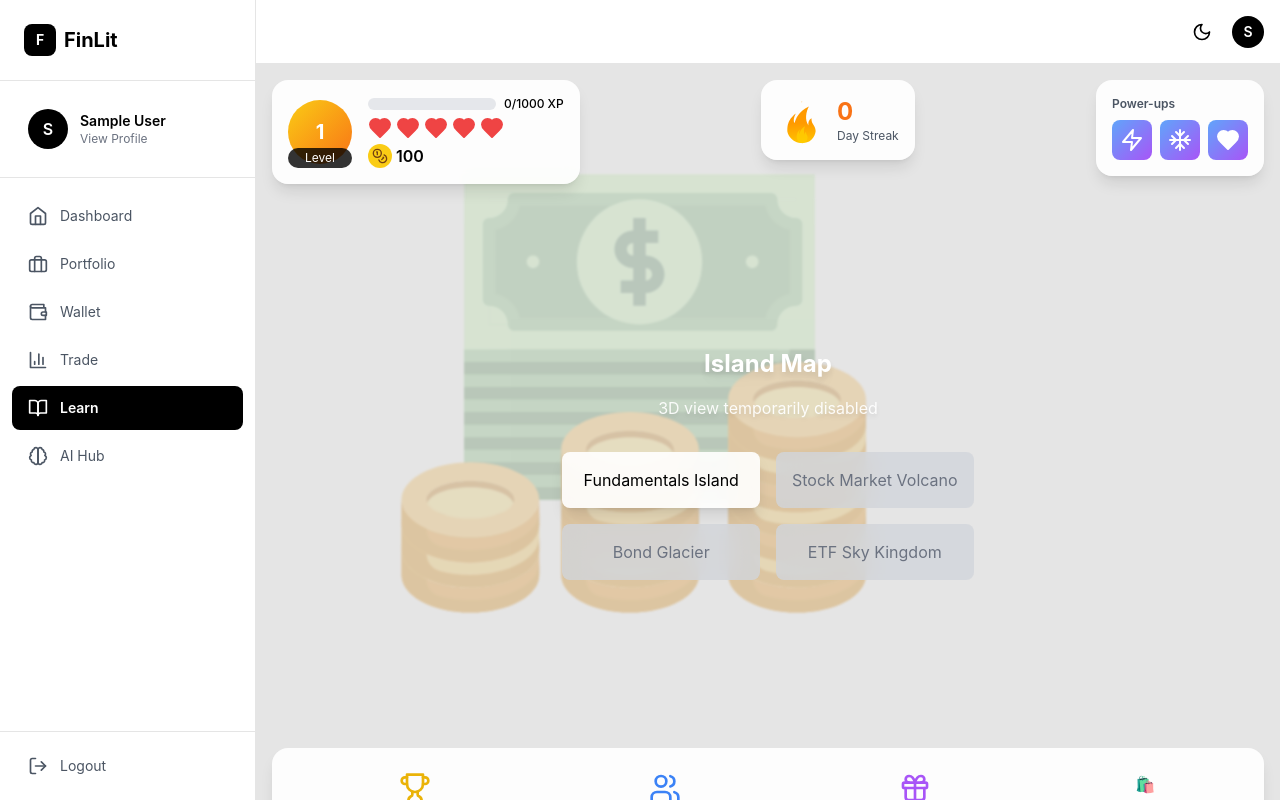
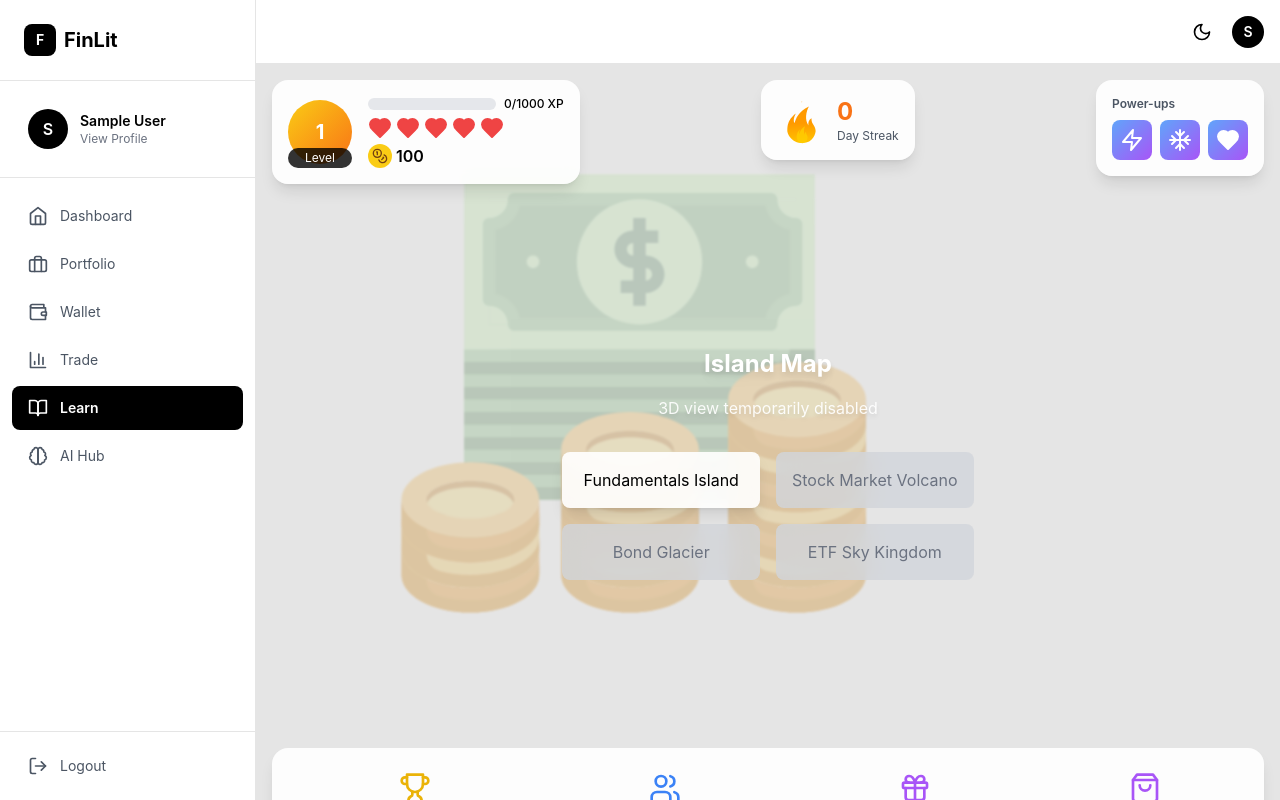
Before and after one commit to actionproject-madhav/NSAhack, a React (Vite) app in the folder frontend/: page /#/learn in a window 1280 px wide. Built offline with nearby package versions, Linux system fonts and the light colour scheme; no server answers; sample sign-in values are in the browser's storage; a web font is replaced by a local one.

Commit message:
asset file missing

```diff
--- a/frontend/src/pages/EducationHub.tsx
+++ b/frontend/src/pages/EducationHub.tsx
@@ -17,7 +17,7 @@ import ProgressTracker from '../components/education/ProgressTracker'
 import { AchievementPopup } from '../components/education/AchievementSystem'
 import useGameSound from '../hooks/useGameSound'
 import useXPSystem from '../hooks/useXPSystem'
-import { Heart, Coins, Trophy, Users, Gift, Snowflake, Zap } from 'lucide-react'
+import { Heart, Coins, Trophy, Users, Gift, Snowflake, Zap, ShoppingBag, Lock } from 'lucide-react'
 
 // Import Lottie animations
 import xpBurstAnimation from '../assets/animations/xp-burst.json'
@@ -379,7 +379,7 @@ const EducationHub = () => {
                       <span className="text-xs">Daily Rewards</span>
                     </button>
                     <button className="flex flex-col items-center gap-1 p-2 hover:bg-gray-100 rounded-lg transition-colors">
-                      <div className="w-8 h-8">🛍️</div>
+                      <ShoppingBag className="w-8 h-8 text-purple-500" />
                       <span className="text-xs">Shop</span>
                     </button>
                   </div>
@@ -404,6 +404,7 @@ const EducationHub = () => {
                 completeLesson('quiz', score)
                 setGameMode('map')
               }}
+              playerStats={playerStats}
             />
           )}
         </AnimatePresence>
@@ -430,7 +431,7 @@ const IslandModel = ({ island, isLocked, onClick }: any) => {
         }`}
       >
         {island.name}
-        {isLocked && ' 🔒'}
+        {isLocked && <Lock className="w-4 h-4 inline ml-1" />}
       </button>
     </div>
   )
```
